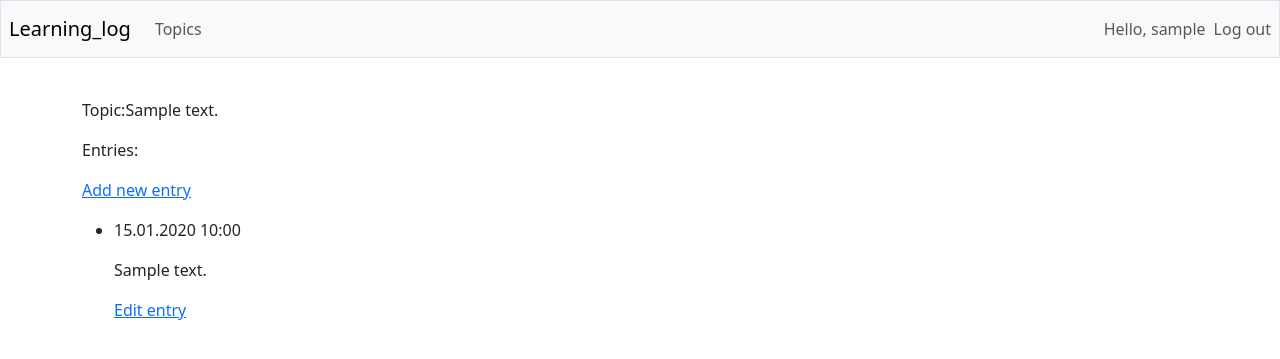
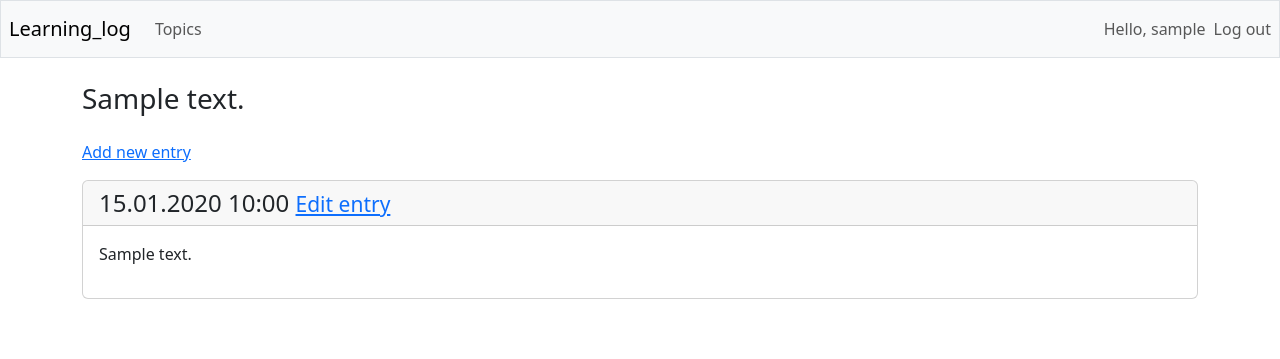
Before and after one commit to Ansesteri/Django, a Django app: page /topics/1/ in a window 1280 px wide. Shown: the top 359 px of the page. Run offline with Django 4.2, Linux system fonts and the light colour scheme; a user stored in the database is signed in; tables that the repository leaves empty hold one stand-in row (values such as "Sample post"); some libraries are stand-ins or nearby versions.

Commit message:
update topic.html

```diff
--- a/learning_logs/templates/learning_logs/topic.html
+++ b/learning_logs/templates/learning_logs/topic.html
@@ -1,27 +1,27 @@
 {% extends 'learning_logs/base.html' %}
 
+{% block page_header %}
+    <h3>{{ topic }}</h3>
+{% endblock page_header %}
+
 {% block content %}
-
-    <p>Topic:{{ topic }}</p>
-
-    <p>Entries:</p>
 
     <p>
         <a href="{% url 'learning_logs:new_entry' topic.id %}">Add new entry</a>
     </p>
 
-    <ul>
-        {% for entry in entries %}
-            <li>
-            <p>{{ entry.date_added|date:'d.m.Y H:i' }}</p>
-            <p>{{ entry.text|linebreaks }}</p>
-            <p>
-                <a href="{% url 'learning_logs:edit_entry' entry.id %}">Edit entry</a>
-            </p>
-            </li>
-        {% empty %}
-            <li>There is no entries by this theme.</li>
-        {% endfor %}
-    </ul>
+    {% for entry in entries %}
+        <div class="card mb-3">
+            <h4 class="card-header">
+                {{ entry.date_added|date:'d.m.Y H:i' }}
+                <small><a href="{% url 'learning_logs:edit_entry' entry.id %}">Edit entry</a></small>
+            </h4>
+            <div class="card-body">
+                {{ entry.text|linebreaks }}
+            </div>
+        </div>
+    {% empty %}
+        <p>Відсутні записи за темою.</lp>
+    {% endfor %}
 
 {% endblock content %}
```
